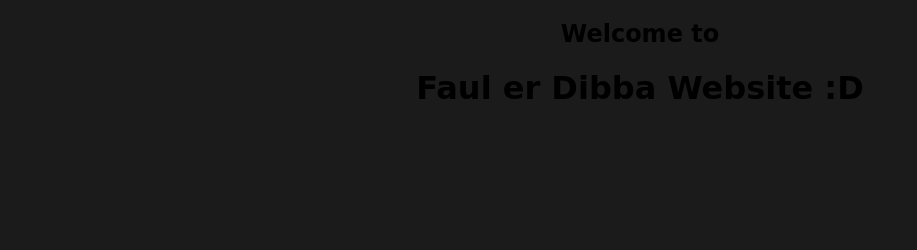
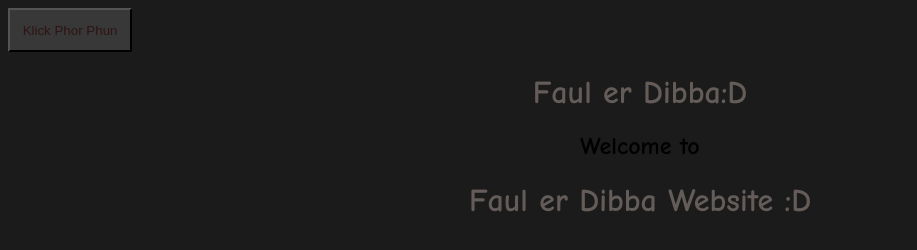
Before and after one commit to faulaweb/fa32423b.github.io, a plain HTML site: page index.html in a window 1280 px wide. Shown: the whole page, without its empty margins (0-917 px from the left). Drawn offline with Linux system fonts and the light colour scheme.

Commit message:
Update index.html

```diff
--- a/index.html
+++ b/index.html
@@ -18,7 +18,58 @@
 
   <body style="background-color:#1b1b1b;">
 
+<!DOCTYPE html>
+<html>
 
+  <script>console.log("Test")
+  </script>
+  <head>
+    <style>
+        h2.a {
+            font-family: "Comic Sans MS";
+        }
+
+        h1.n {
+
+            font-family : "Comic Sans MS", sans-serif; color:rgb(99, 92, 89);
+        }
+
+        button.b{
+
+          animation-duration: 22223ms;
+          background-color: rgb(56, 56, 56);
+
+          color: #301414;
+          padding-left:1% ;
+          padding-right:1% ;
+          padding-top: 1%;
+          padding-bottom: 1%;
+
+
+        }
+
+
+
+        </style>
+    <title>Faul Er DIbbah</title>
+  </head>
+
+  <body style="background-color:#1b1b1b;">
+
+
+      <button class="b">Klick Phor Phun</button>
+
+
+
+
+    <div align="center">
+
+
+        <h1 class="n">Faul er Dibba:D</h1>
+    </div>
+
+  </body>
+</html>
     <div align="center">
         <h2 class="a">Welcome to</h2>
 
```
